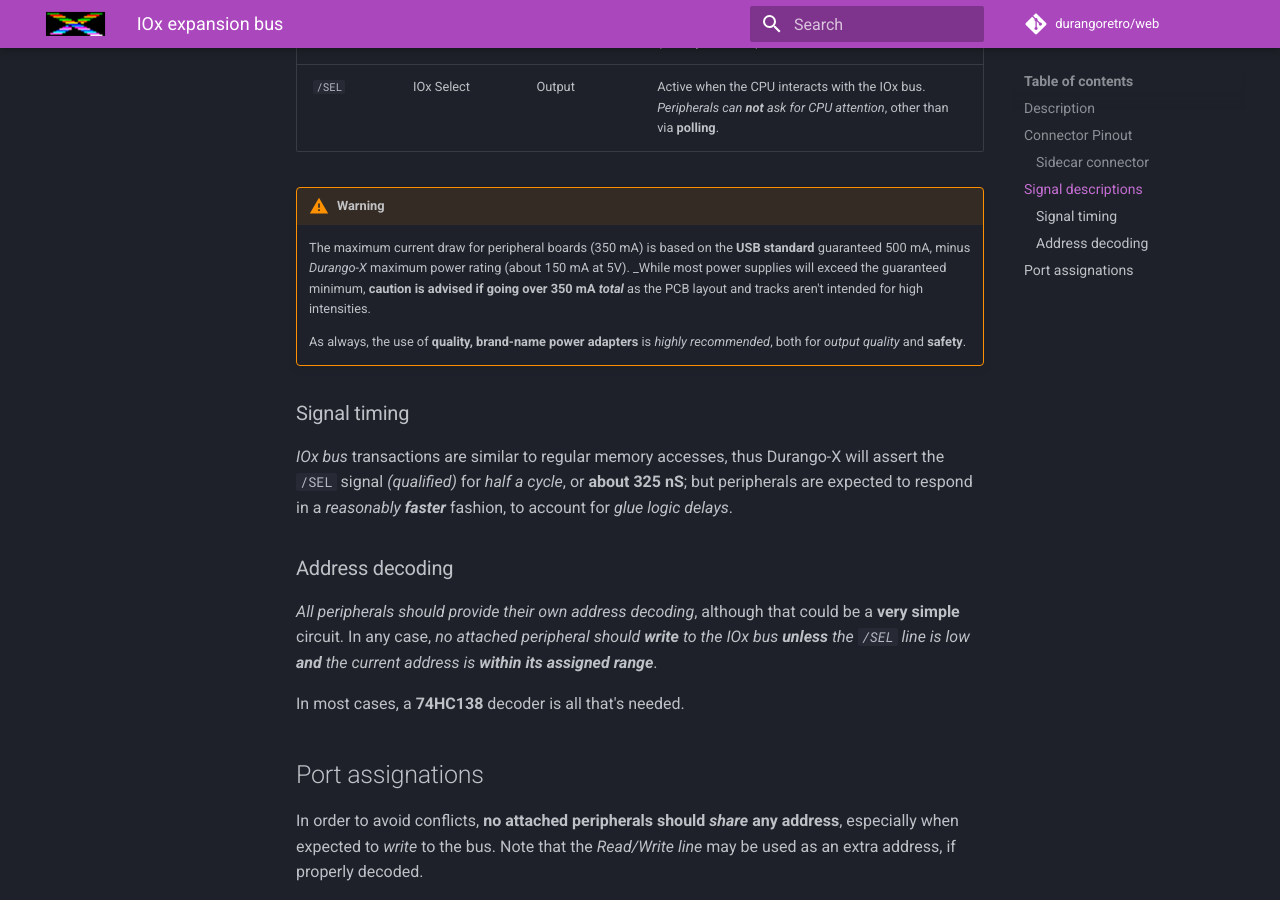
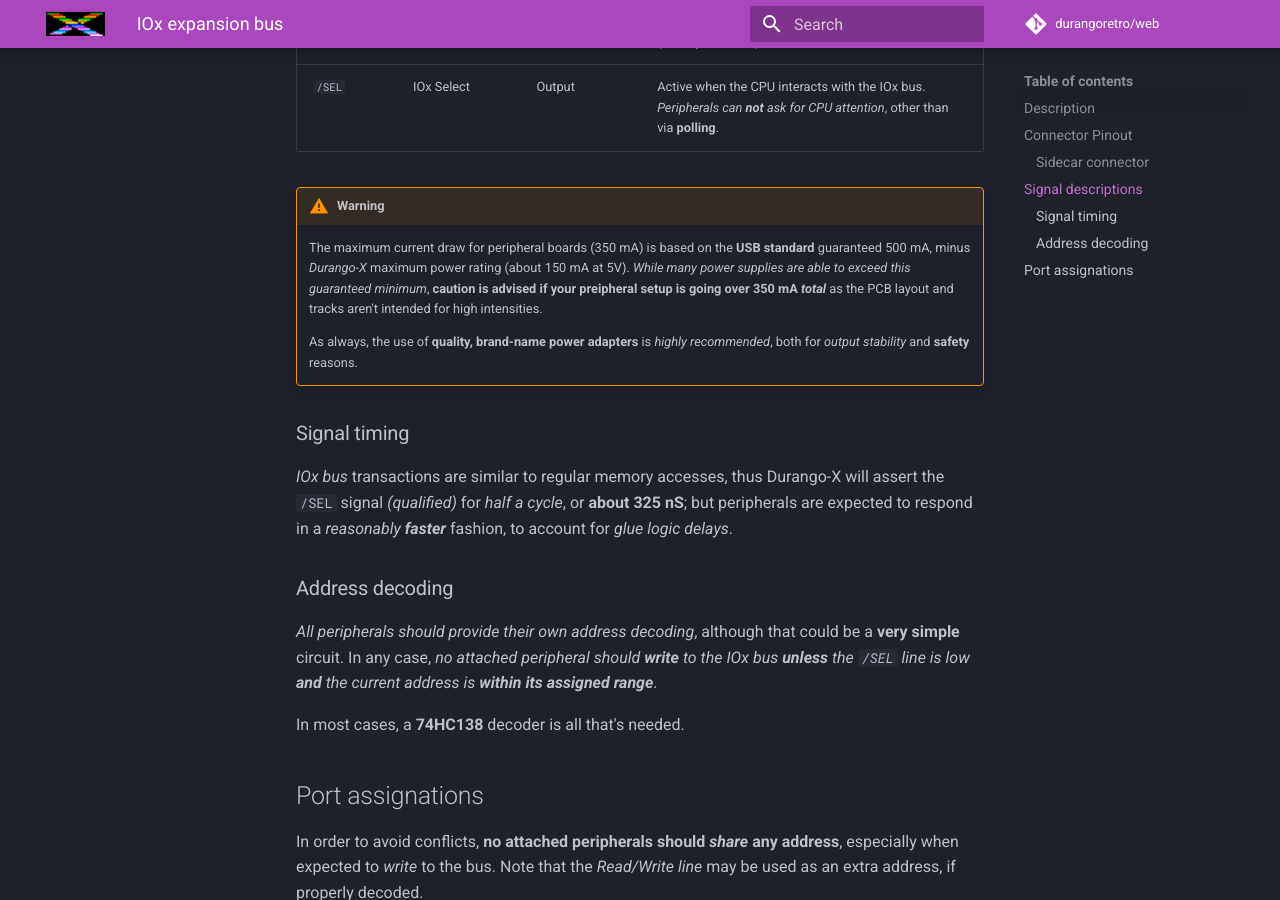
Before and after one commit to durangoretro/web, an MkDocs documentation site: the page built from docs/hardware/exp_bus.md, in a window 1280 px wide and 900 px high, scrolled down 1844 px. Built offline with MkDocs 1.6.1 and Material for MkDocs 9.7.7, drawn with Linux system fonts in a browser that asks for light colours; comment, search, counter and statistics services are not loaded.

Commit message:
improve power considerations

```diff
--- a/docs/hardware/exp_bus.md
+++ b/docs/hardware/exp_bus.md
@@ -48,9 +48,9 @@
 
 !!! warning
 
-	The maximum current draw for peripheral boards (350 mA) is based on the **USB standard** guaranteed 500 mA, minus _Durango-X_ maximum power rating (about 150 mA at 5V). _While most power supplies will exceed the guaranteed minimum, **caution is advised if going over 350 mA _total_** as the PCB layout and tracks aren't intended for high intensities.
+	The maximum current draw for peripheral boards (350 mA) is based on the **USB standard** guaranteed 500 mA, minus _Durango-X_ maximum power rating (about 150 mA at 5V). _While many power supplies are able to exceed this guaranteed minimum_, **caution is advised if your preipheral setup is going over 350 mA _total_** as the PCB layout and tracks aren't intended for high intensities.
 
-	As always, the use of **quality, brand-name power adapters** is _highly recommended_, both for _output quality_ and **safety**.
+	As always, the use of **quality, brand-name power adapters** is _highly recommended_, both for _output stability_ and **safety** reasons.
 
 ### Signal timing
 
```
